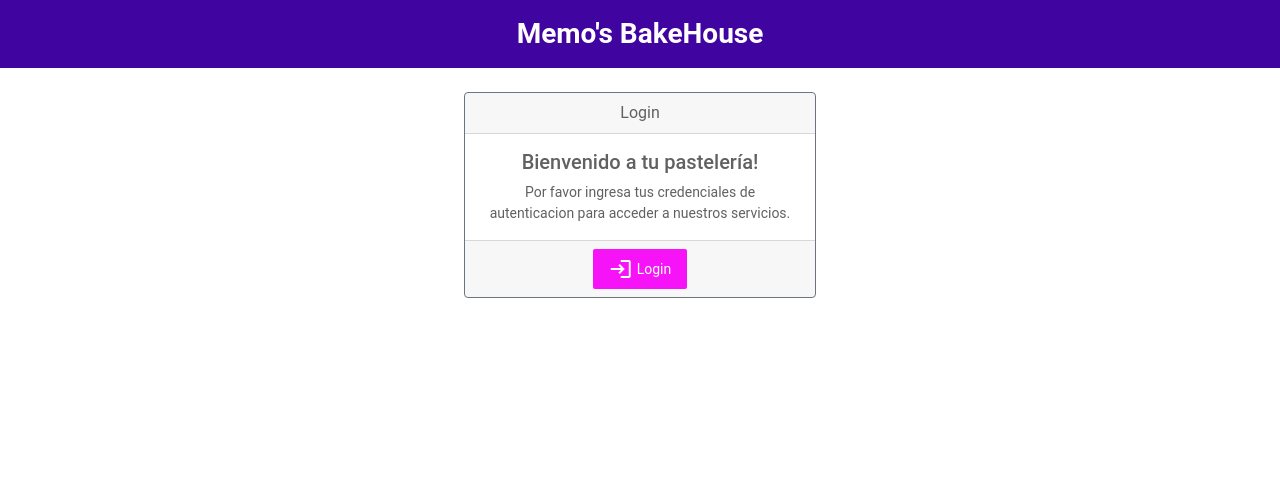
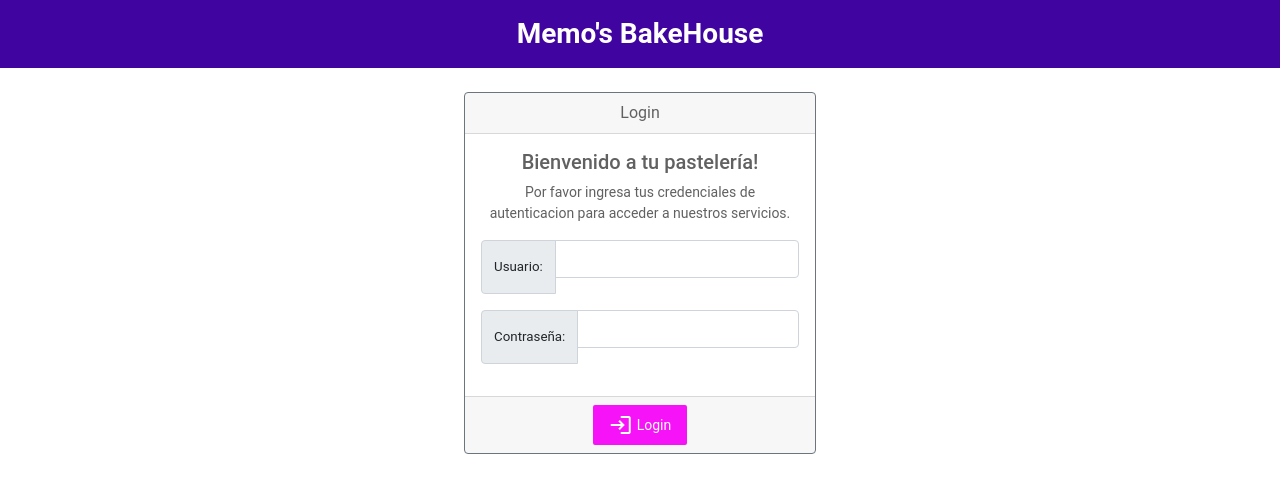
Before and after one commit to guilgart/angular-d8aucr-2z5rld, an Angular app: page / in a window 1280 px wide. Shown: the top 492 px of the page. Built offline with nearby package versions, Linux system fonts and the light colour scheme.

Commit message:
3 files modified, 1 added

```diff
--- a/src/app/login/login.component.html
+++ b/src/app/login/login.component.html
@@ -1,12 +1,48 @@
 <div class="container-fluid">
+<form [formGroup]="loginForm" (ngSubmit)="onSubmit()">
     <div class="card border-secondary mb-3  text-center mx-auto" style="max-width: 22rem;">
     <div class="card-header">Login</div>
     <div class="card-body text-secondary">
       <h5 class="card-title">Bienvenido a tu pastelería!</h5>
       <p class="card-text">Por favor ingresa tus credenciales de autenticacion para acceder a nuestros servicios.</p>
+      <div class="text-center">
+        <div class="mx-auto">
+          <div class="input-group mb-3">
+            <span
+              class="input-group-text"
+              id="basic-addon1"
+              style="font-size:10pt;"
+              >Usuario:</span
+            >
+            <input
+              id="usuario"
+              type="text"
+              formControlName="usuario"
+              class="form-control"
+            />
+          </div>
+        </div>
+      </div>
+      <div>
+        <div class="input-group mb-3">
+          <span
+            class="input-group-text"
+            id="basic-addon1"
+            style="font-size:10pt;"
+            >Contraseña:</span
+          >
+          <input
+            id="password"
+            type="password"
+            formControlName="password"
+            class="form-control"
+          />
+        </div>
+      </div>
     </div>
     <div class="card-footer">
-      <a routerLink="/productList" class="button fancy-button  text-decoration-none"><i class="material-icons">login</i>Login</a>
+      <button class="button fancy-button  text-decoration-none" type="submit"><i class="material-icons">login</i>Login</button>
     </div>
   </div>
+</form>
 </div>
--- a/src/app/login/login.component.ts
+++ b/src/app/login/login.component.ts
@@ -1,4 +1,7 @@
 import { Component, OnInit } from '@angular/core';
+import { FormBuilder } from '@angular/forms';
+import { Router, ActivatedRoute, NavigationExtras } from '@angular/router';
+import { HttpClient } from '@angular/common/http';
 
 @Component({
   selector: 'app-login',
@@ -7,9 +10,41 @@ import { Component, OnInit } from '@angular/core';
 })
 export class LoginComponent implements OnInit {
 
-  constructor() { }
+  loginForm = this.formBuilder.group({
+    usuario: '',
+    password: ''
+  });
+
+
+  constructor(private formBuilder: FormBuilder, private route: ActivatedRoute,  private router: Router, private http: HttpClient) { }
 
   ngOnInit(): void {
   }
 
+  onSubmit(): void {
+    // Process checkout data here
+    const datosUsuario = this.http.get<{dataUsuario: string, dataPassword: string}[]>('/assets/shipping.json');
+
+    datosUsuario.pipe(take(1)).subscribe((users: any) => {
+      this.datosUsuario = users;
+    });
+
+
+
+
+    if (this.loginForm.get('usuario')?.value == 'admin' && this.loginForm.get('password')?.value == 'pass') {
+      window.alert( this.loginForm.get('usuario')?.value + ' Bienvenido de nuevo a nuestra tienda!' );
+      // window.URL('/product-list')
+      // this.router.navigate(['/app-product-list']);
+      this.router.navigate(['../productList'], { relativeTo: this.route });
+    } else
+    {
+      window.alert('Error!, Usuario o password incorrectos!.' );
+    }
+
+    // window.alert('Your order has been submitted');
+
+    this.loginForm.reset();
+  }
+
 }
--- a/src/app/shipping/shipping.component.ts
+++ b/src/app/shipping/shipping.component.ts
@@ -6,6 +6,7 @@ import { CartService } from '../cart.service';
   templateUrl: './shipping.component.html',
   styleUrls: ['./shipping.component.css']
 })
+
 export class ShippingComponent implements OnInit {
 
   shippingCosts = this.cartService.getShippingPrices();
```
Also changed, not shown: src/assets/users.json (added, +14 -0 lines).
